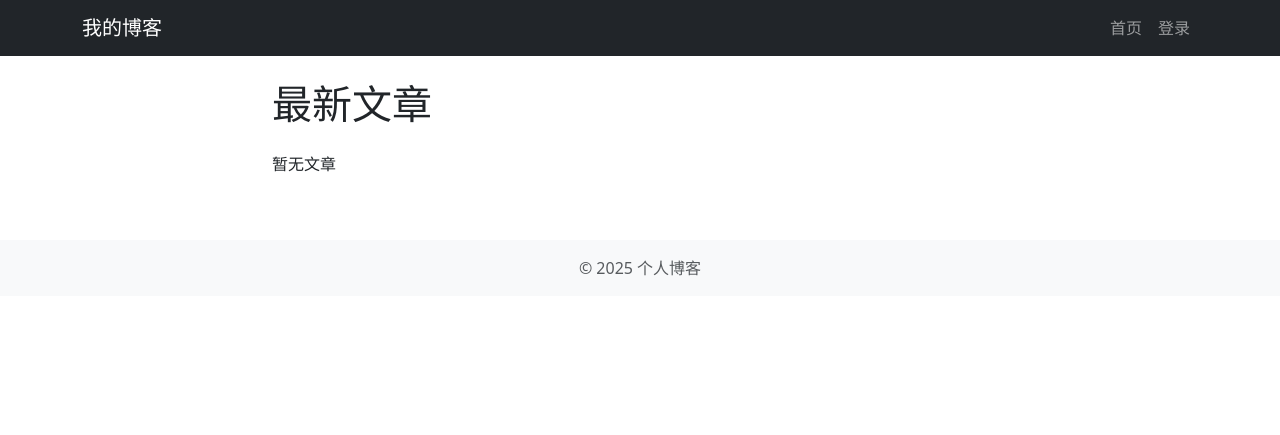
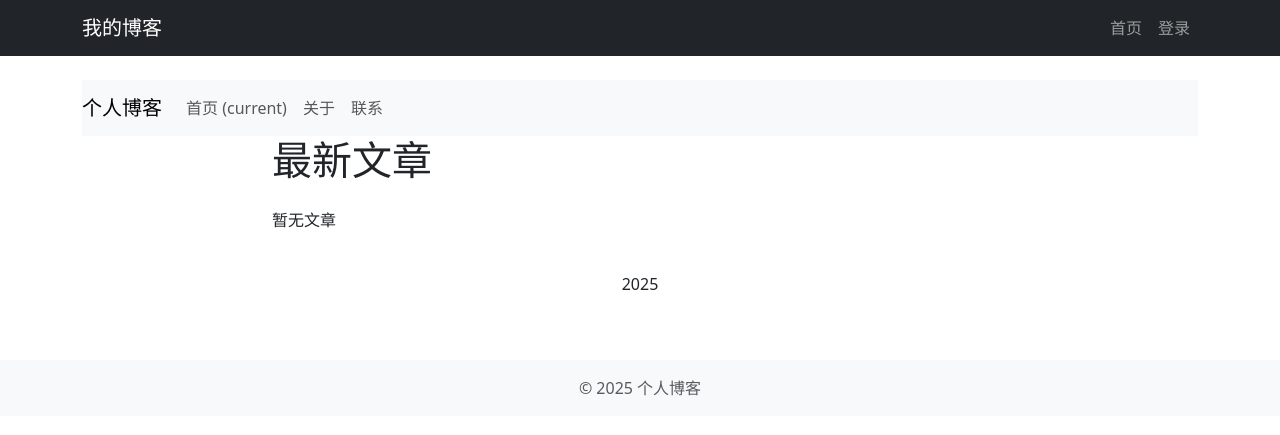
Before and after one commit to lifelegendc/personal-blog, a Flask app: page / in a window 1280 px wide. Shown: the top 435 px of the page. Run offline with Flask 2, Linux system fonts and the light colour scheme; data that the repository does not hold is empty; some libraries are stand-ins or nearby versions.

Commit message:
Update index.html for modern UI with Bootstrap

```diff
--- a/templates/index.html
+++ b/templates/index.html
@@ -3,6 +3,26 @@
 {% block title %}首页 - 个人博客{% endblock %}
 
 {% block content %}
+<nav class="navbar navbar-expand-lg navbar-light bg-light">
+  <a class="navbar-brand" href="#">个人博客</a>
+  <button class="navbar-toggler" type="button" data-toggle="collapse" data-target="#navbarNav" aria-controls="navbarNav" aria-expanded="false" aria-label="Toggle navigation">
+    <span class="navbar-toggler-icon"></span>
+  </button>
+  <div class="collapse navbar-collapse" id="navbarNav">
+    <ul class="navbar-nav">
+      <li class="nav-item active">
+        <a class="nav-link" href="#">首页 <span class="sr-only">(current)</span></a>
+      </li>
+      <li class="nav-item">
+        <a class="nav-link" href="#">关于</a>
+      </li>
+      <li class="nav-item">
+        <a class="nav-link" href="#">联系</a>
+      </li>
+    </ul>
+  </div>
+</nav>
+
 <div class="row">
     <div class="col-md-8 offset-md-2">
         <h1 class="mb-4">最新文章</h1>
@@ -22,4 +42,12 @@
         {% endfor %}
     </div>
 </div>
+
+<footer class="text-center mt-4">
+    <p>{{ footer_text }}</p>
+</footer>
+
+<script src="https://code.jquery.com/jquery-3.5.1.slim.min.js"></script>
+<script src="https://cdn.jsdelivr.net/npm/@popperjs/core@2.9.2/dist/umd/popper.min.js"></script>
+<script src="https://stackpath.bootstrapcdn.com/bootstrap/4.5.2/js/bootstrap.min.js"></script>
 {% endblock %}
```
